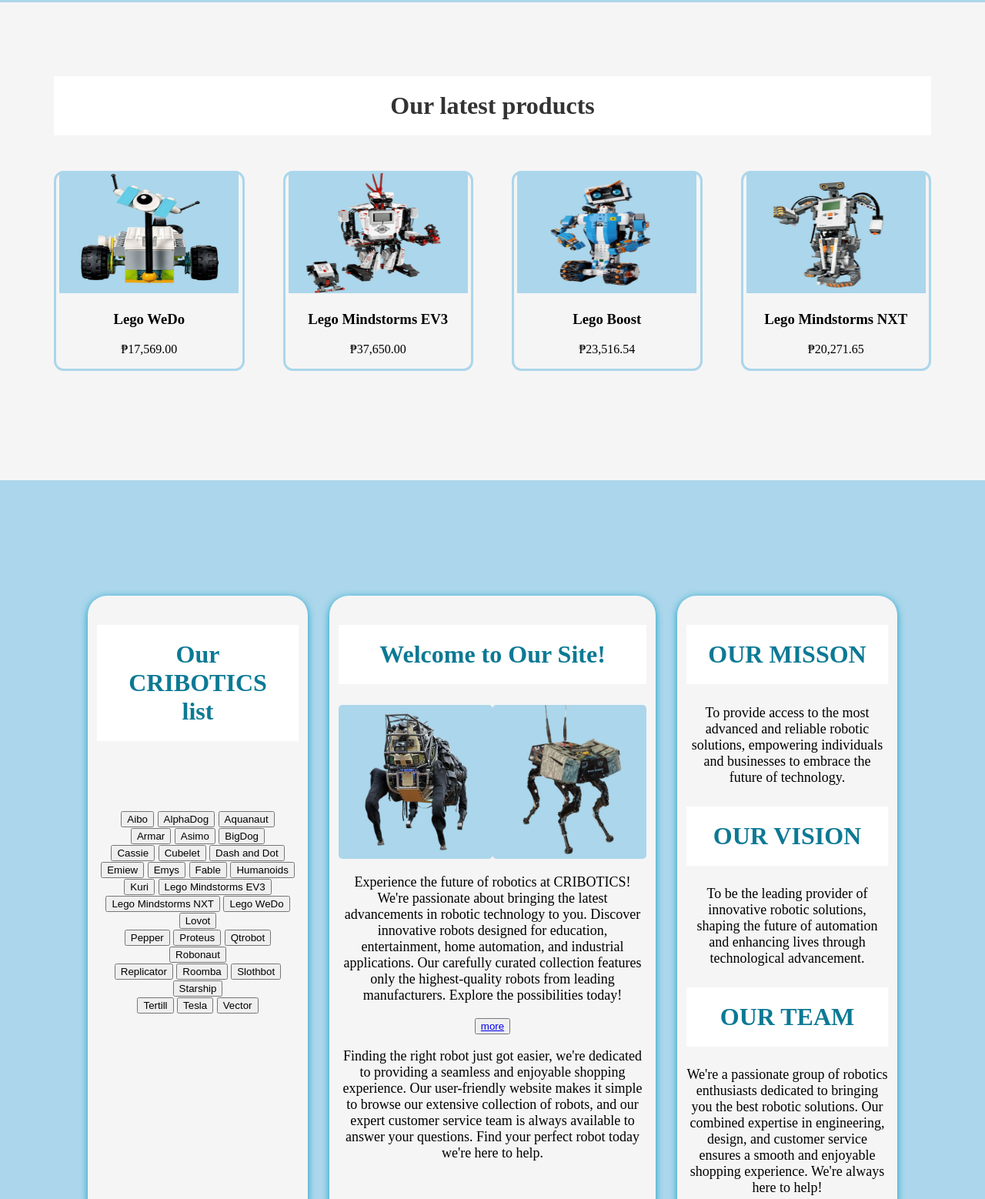
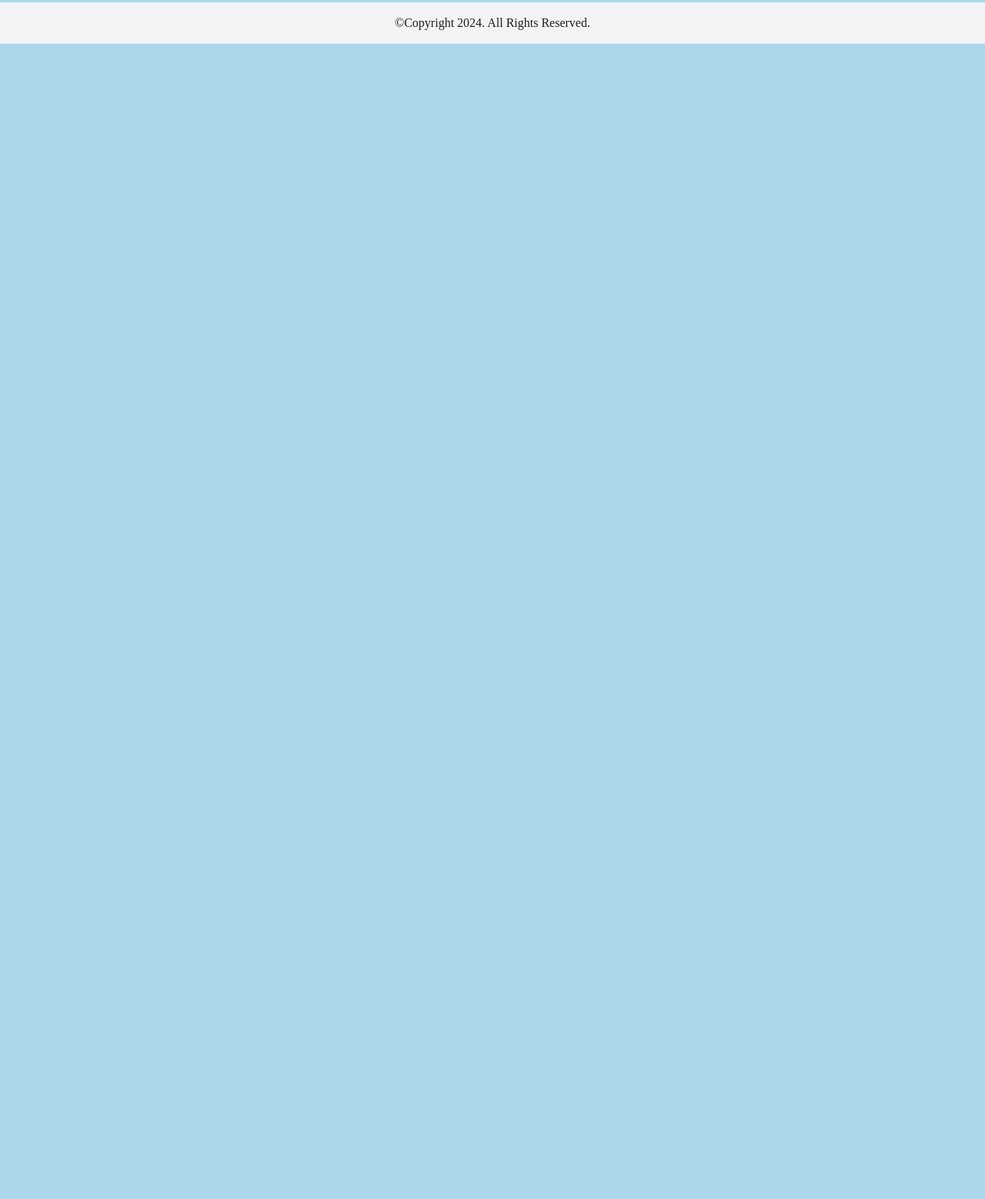
Before and after one commit to seferina-12/cribotics.git.io, a plain HTML site: page CRIBOTICS.html in a window 1280 px wide. Shown: the part 954-2512 px from the top of the page at 77% size. After the commit the page ends 1011 px from the top, so only its background shows below. Drawn offline with Linux system fonts and the light colour scheme.

Commit message:
Update CRIBOTICS.html

```diff
--- a/CRIBOTICS.html
+++ b/CRIBOTICS.html
@@ -478,106 +478,9 @@
       </div>
     </main>
 
-    <section class="section">
-        <h2><center>Our latest products
-
-        </center></h2>
-        <br>
-        <br>
-        <div class="product-grid">
-            <div class="product">
-                <img src="Lego WeDo 2.0.png" alt="Product 5">
-                <h3>Lego WeDo</h3>
-                <p> ₱17,569.00</p>
-            </div>
-            <div class="product">
-                <img src="Lego Mindstorms EV3.png" alt="Product 6">
-                <h3>Lego Mindstorms EV3</h3>
-                <p> ₱37,650.00</p>
-            </div>
-            <div class="product">
-                <img src="Lego Boost.png" alt="Product 7">
-                <h3>Lego Boost</h3>
-                <p> ₱23,516.54</p>
-            </div>
-            <div class="product">
-                <img src="Lego Mindstorms NXT.png" alt="Product 8">
-                <h3>Lego Mindstorms NXT</h3>
-                <p> ₱20,271.65 </p>
-
-            </div>
-        </div>
-  <div>
-    <br>
-    <br><br><br>
-  </section>
-    <br>
-
-    <br>
-<section class="centainer">
-    <div class="isection">
-      <h2>Our CRIBOTICS list</h2>
-
-         <br><br><br>
-        <button>Aibo</button>
-        <button>AlphaDog</button>
-        <button>Aquanaut</button>
-        <br>
-        <button>Armar</button>
-        <button>Asimo</button>
-        <button>BigDog</button><br>
-        <button>Cassie</button>
-        <button>Cubelet</button>
-        <button>Dash and Dot</button><br>
-        <button>Emiew</button>
-        <button>Emys</button>
-        <button>Fable</button>
-        <button>Humanoids</button><br>
-        <button>Kuri</button>
-        <button>Lego Mindstorms EV3</button> <br>
-        <button>Lego Mindstorms NXT</button>
-        <button>Lego WeDo</button>
-        <button>Lovot</button><br>
-        <button>Pepper</button>
-        <button>Proteus</button>
-        <button>Qtrobot</button>
-        <button>Robonaut</button><br>
-        <button>Replicator</button>
-        <button>Roomba</button>
-        <button>Slothbot</button>
-        <button>Starship</button><br>
-        <button>Tertill</button>
-        <button>Tesla</button>
-        <button>Vector</button>
 
 
 
-    </div>
-
-    <div class="isection">
-      <h2>Welcome to Our Site!</h2>
-      <div class="images">
-        <img src="AlphaDog.png" alt="Image 1">
-        <img src="Big Dog.png" alt="Image 2">
-      </div>
-      <p>Experience the future of robotics at CRIBOTICS! We're passionate about bringing the latest advancements in robotic technology to you. Discover innovative robots designed for education, entertainment, home automation, and industrial applications.  Our carefully curated collection features only the highest-quality robots from leading manufacturers. Explore the possibilities today!</p>
-      <button><a href="About.html">more</a></button>
-      <p>Finding the right robot just got easier, we're dedicated to providing a seamless and enjoyable shopping experience.  Our user-friendly website makes it simple to browse our extensive collection of robots, and our expert customer service team is always available to answer your questions.  Find your perfect robot today we're here to help.</p>
-
-    </div>
-
-    <div class="isection">
-      <h2>OUR MISSON</h2>
-      <p> To provide access to the most advanced and reliable robotic solutions, empowering individuals and businesses to embrace the future of technology.</p>
-      <h2>OUR VISION</h2>
-      <p>To be the leading provider of innovative robotic solutions, shaping the future of automation and enhancing lives through technological advancement.</p>
-      <h2>OUR TEAM</h2>
-      <p>We're a passionate group of robotics enthusiasts dedicated to bringing you the best robotic solutions.  Our combined expertise in engineering, design, and customer service ensures a smooth and enjoyable shopping experience.  We're always here to help!</p>
-
-    </div>
-  </div>
-</div>
-</section>
     <div class="footer">
         <p>&copyCopyright 2024. All Rights Reserved.</p>
     </div>
```
